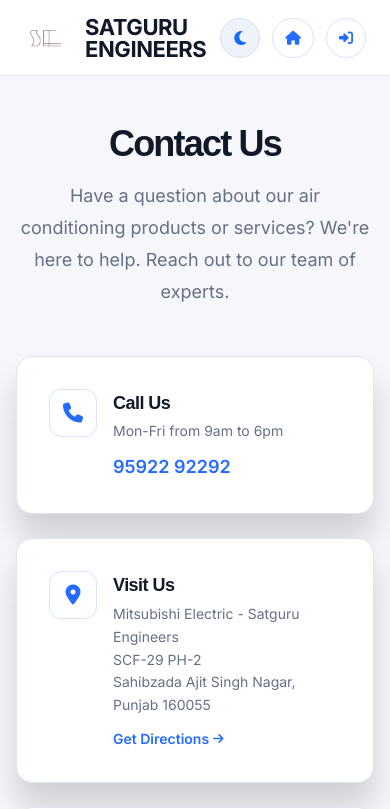
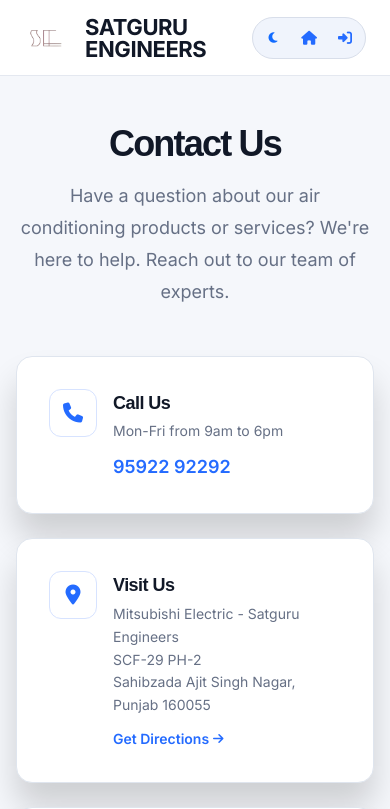
Before and after one commit to Anmol498/AC_Automation, a Vue app in the folder client/: page /contact in a window 390 px wide. Shown: the top 809 px of the page. Built offline with nearby package versions, Linux system fonts and the light colour scheme; no server answers.

Commit message:
style: group mobile header buttons in unified action pill

```diff
--- a/client/src/pages/ContactUs.tsx
+++ b/client/src/pages/ContactUs.tsx
@@ -108,19 +108,19 @@ const ContactUs: React.FC = () => {
                         </span>
                     </Link>
 
-                    <div className="flex items-center gap-3 sm:gap-4">
+                    <div className={`flex items-center gap-1 p-1 rounded-full border transition-colors duration-300 sm:border-0 sm:bg-transparent sm:p-0 sm:gap-4 ${isDark ? 'border-[#24262b] bg-[#101112] sm:bg-transparent' : 'border-[#d8deea] bg-[#f0f4fc] sm:bg-transparent'}`}>
                         <button
                             type="button"
                             onClick={() => setIsDark(prev => !prev)}
-                            className={`flex h-10 w-10 items-center justify-center rounded-full border shadow-[inset_0_1px_0_rgba(255,255,255,0.08)] transition ${isDark ? 'border-[#24262b] bg-[#1e2025] text-[#f8fafc] hover:bg-[#252830]' : 'border-[#d8deea] bg-[#eef3fb] text-[#126bff] hover:bg-[#e2eaf7]'}`}
+                            className={`flex h-8 w-8 sm:h-10 sm:w-10 items-center justify-center rounded-full transition ${isDark ? 'text-[#f8fafc] hover:bg-[#252830] sm:border sm:border-[#24262b] sm:bg-[#1e2025] sm:shadow-[inset_0_1px_0_rgba(255,255,255,0.08)]' : 'text-[#126bff] hover:bg-[#e2eaf7] sm:border sm:border-[#d8deea] sm:bg-[#eef3fb]'}`}
                             title={isDark ? 'Switch to light mode' : 'Switch to dark mode'}
                             aria-label={isDark ? 'Switch to light mode' : 'Switch to dark mode'}
                         >
-                            <i className={`fa-solid ${isDark ? 'fa-sun' : 'fa-moon'} text-base`}></i>
+                            <i className={`fa-solid ${isDark ? 'fa-sun' : 'fa-moon'} text-xs sm:text-base`}></i>
                         </button>
                         <Link
                             to="/"
-                            className={`flex h-10 items-center gap-2 rounded-full border px-3 sm:px-5 text-sm font-extrabold transition ${isDark ? 'border-[#24262b] bg-[#18191b] text-[#126bff] hover:bg-[#202226]' : 'border-[#D7E3FF] bg-white hover:border-[#C7D8FF] hover:bg-[#EEF4FF]'}`}
+                            className={`flex h-8 w-8 sm:h-10 sm:w-auto items-center justify-center sm:gap-2 rounded-full text-sm font-extrabold transition ${isDark ? 'text-[#126bff] hover:bg-[#202226] sm:border sm:border-[#24262b] sm:bg-[#18191b]' : 'text-[#126bff] hover:bg-[#e2eaf7] sm:border sm:border-[#D7E3FF] sm:bg-white sm:hover:border-[#C7D8FF] sm:hover:bg-[#EEF4FF]'}`}
                             style={!isDark ? { color: accentBlue } : undefined}
                         >
                             <i className="fa-solid fa-house text-sm"></i>
@@ -129,7 +129,7 @@ const ContactUs: React.FC = () => {
                         {isAuthenticated ? (
                             <Link
                                 to="/dashboard"
-                                className={`flex h-10 items-center gap-2 rounded-full border px-3 sm:px-5 text-sm font-extrabold transition ${isDark ? 'border-[#24262b] bg-[#18191b] text-[#126bff] hover:bg-[#202226]' : 'border-[#D7E3FF] bg-white hover:border-[#C7D8FF] hover:bg-[#EEF4FF]'}`}
+                                className={`flex h-8 w-8 sm:h-10 sm:w-auto items-center justify-center sm:gap-2 rounded-full text-sm font-extrabold transition ${isDark ? 'text-[#126bff] hover:bg-[#202226] sm:border sm:border-[#24262b] sm:bg-[#18191b]' : 'text-[#126bff] hover:bg-[#e2eaf7] sm:border sm:border-[#D7E3FF] sm:bg-white sm:hover:border-[#C7D8FF] sm:hover:bg-[#EEF4FF]'}`}
                                 style={!isDark ? { color: accentBlue } : undefined}
                             >
                                 <i className="fa-solid fa-square-poll-horizontal text-sm"></i>
@@ -139,7 +139,7 @@ const ContactUs: React.FC = () => {
                             <button
                                 type="button"
                                 onClick={() => setLoginModalOpen(true)}
-                                className={`flex h-10 items-center gap-2 rounded-full border px-3 sm:px-5 text-sm font-extrabold transition ${isDark ? 'border-[#24262b] bg-[#18191b] text-[#126bff] hover:bg-[#202226]' : 'border-[#D7E3FF] bg-white hover:border-[#C7D8FF] hover:bg-[#EEF4FF]'}`}
+                                className={`flex h-8 w-8 sm:h-10 sm:w-auto items-center justify-center sm:gap-2 rounded-full text-sm font-extrabold transition ${isDark ? 'text-[#126bff] hover:bg-[#202226] sm:border sm:border-[#24262b] sm:bg-[#18191b]' : 'text-[#126bff] hover:bg-[#e2eaf7] sm:border sm:border-[#D7E3FF] sm:bg-white sm:hover:border-[#C7D8FF] sm:hover:bg-[#EEF4FF]'}`}
                                 style={!isDark ? { color: accentBlue } : undefined}
                             >
                                 <i className="fa-solid fa-right-to-bracket text-sm"></i>
--- a/client/src/pages/ProductDetail.tsx
+++ b/client/src/pages/ProductDetail.tsx
@@ -791,10 +791,10 @@ const ProductDetail: React.FC = () => {
                         </span>
                     </Link>
 
-                    <div className="flex items-center gap-3 sm:gap-4">
+                    <div className={`flex items-center gap-1 p-1 rounded-full border transition-colors duration-300 sm:border-0 sm:bg-transparent sm:p-0 sm:gap-4 ${isDark ? 'border-[#24262b] bg-[#101112] sm:bg-transparent' : 'border-[#d8deea] bg-[#f0f4fc] sm:bg-transparent'}`}>
                         <Link
                             to="/"
-                            className={`flex h-10 items-center gap-2 rounded-full border px-3 sm:px-5 text-sm font-extrabold transition ${isDark ? 'border-[#24262b] bg-[#18191b] text-[#126bff] hover:bg-[#202226]' : 'border-[#D7E3FF] bg-white hover:border-[#C7D8FF] hover:bg-[#EEF4FF]'}`}
+                            className={`flex h-8 w-8 sm:h-10 sm:w-auto items-center justify-center sm:gap-2 rounded-full text-sm font-extrabold transition ${isDark ? 'text-[#126bff] hover:bg-[#202226] sm:border sm:border-[#24262b] sm:bg-[#18191b]' : 'text-[#126bff] hover:bg-[#e2eaf7] sm:border sm:border-[#D7E3FF] sm:bg-white sm:hover:border-[#C7D8FF] sm:hover:bg-[#EEF4FF]'}`}
                             style={!isDark ? { color: topbarBlue } : undefined}
                         >
                             <i className="fa-solid fa-house text-sm"></i>
@@ -802,7 +802,7 @@ const ProductDetail: React.FC = () => {
                         </Link>
                         <Link
                             to="/contact"
-                            className={`flex h-10 items-center gap-2 rounded-full border px-3 sm:px-5 text-sm font-extrabold transition ${isDark ? 'border-[#24262b] bg-[#18191b] text-[#126bff] hover:bg-[#202226]' : 'border-[#D7E3FF] bg-white hover:border-[#C7D8FF] hover:bg-[#EEF4FF]'}`}
+                            className={`flex h-8 w-8 sm:h-10 sm:w-auto items-center justify-center sm:gap-2 rounded-full text-sm font-extrabold transition ${isDark ? 'text-[#126bff] hover:bg-[#202226] sm:border sm:border-[#24262b] sm:bg-[#18191b]' : 'text-[#126bff] hover:bg-[#e2eaf7] sm:border sm:border-[#D7E3FF] sm:bg-white sm:hover:border-[#C7D8FF] sm:hover:bg-[#EEF4FF]'}`}
                             style={!isDark ? { color: topbarBlue } : undefined}
                         >
                             <i className="fa-solid fa-envelope text-sm"></i>
@@ -811,7 +811,7 @@ const ProductDetail: React.FC = () => {
                         {isAuthenticated ? (
                             <Link
                                 to="/dashboard"
-                                className={`flex h-10 items-center gap-2 rounded-full border px-3 sm:px-5 text-sm font-extrabold transition ${isDark ? 'border-[#24262b] bg-[#18191b] text-[#126bff] hover:bg-[#202226]' : 'border-[#D7E3FF] bg-white hover:border-[#C7D8FF] hover:bg-[#EEF4FF]'}`}
+                                className={`flex h-8 w-8 sm:h-10 sm:w-auto items-center justify-center sm:gap-2 rounded-full text-sm font-extrabold transition ${isDark ? 'text-[#126bff] hover:bg-[#202226] sm:border sm:border-[#24262b] sm:bg-[#18191b]' : 'text-[#126bff] hover:bg-[#e2eaf7] sm:border sm:border-[#D7E3FF] sm:bg-white sm:hover:border-[#C7D8FF] sm:hover:bg-[#EEF4FF]'}`}
                                 style={!isDark ? { color: topbarBlue } : undefined}
                             >
                                 <i className="fa-solid fa-square-poll-horizontal text-sm"></i>
@@ -821,7 +821,7 @@ const ProductDetail: React.FC = () => {
                             <button
                                 type="button"
                                 onClick={() => setLoginModalOpen(true)}
-                                className={`flex h-10 items-center gap-2 rounded-full border px-3 sm:px-5 text-sm font-extrabold transition ${isDark ? 'border-[#24262b] bg-[#18191b] text-[#126bff] hover:bg-[#202226]' : 'border-[#D7E3FF] bg-white hover:border-[#C7D8FF] hover:bg-[#EEF4FF]'}`}
+                                className={`flex h-8 w-8 sm:h-10 sm:w-auto items-center justify-center sm:gap-2 rounded-full text-sm font-extrabold transition ${isDark ? 'text-[#126bff] hover:bg-[#202226] sm:border sm:border-[#24262b] sm:bg-[#18191b]' : 'text-[#126bff] hover:bg-[#e2eaf7] sm:border sm:border-[#D7E3FF] sm:bg-white sm:hover:border-[#C7D8FF] sm:hover:bg-[#EEF4FF]'}`}
                                 style={!isDark ? { color: topbarBlue } : undefined}
                             >
                                 <i className="fa-solid fa-right-to-bracket text-sm"></i>
```
Also changed, not shown: client/src/pages/Home.tsx (+6 -6 lines).
